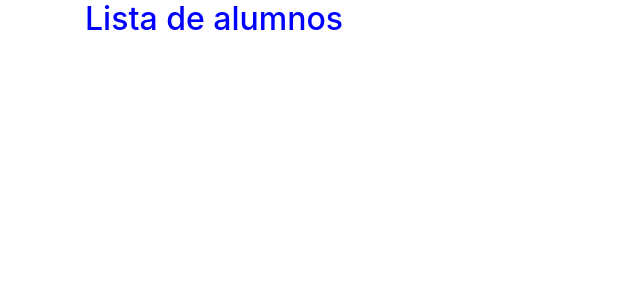
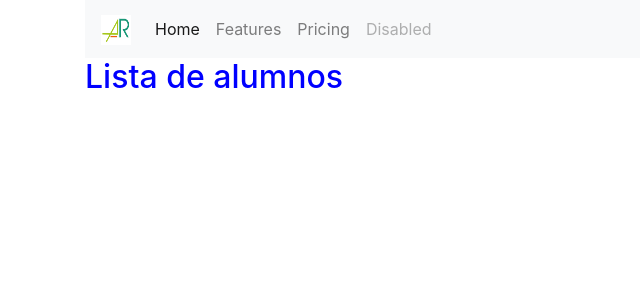
Before and after one commit to mcamachog1/cartera-de-clientes-9, a Django app: page / in a window 1280 px wide. Shown: the top 300 px of the page, without its empty margins (0-640 px from the left). Run offline with Django 3.2, Linux system fonts and the light colour scheme; the visitor is signed in with stand-in values (Sample User, id 1); some libraries are stand-ins or nearby versions.

Commit message:
incorporar logo aresolver

```diff
--- a/backend/server/alumnos/templates/alumnos/layout.html
+++ b/backend/server/alumnos/templates/alumnos/layout.html
@@ -10,6 +10,23 @@
   </head>
   <body>
 		<div class="container">
+			<nav class="navbar navbar-expand-lg navbar-light bg-light">
+				<a class="navbar-brand" href="#">
+					<img src="{% static 'alumnos/imagenes/logo-aresolver.jpeg' %}" width="30" height="30" alt="">
+				</a>
+				<button class="navbar-toggler" type="button" data-toggle="collapse" data-target="#navbarNavAltMarkup" aria-controls="navbarNavAltMarkup" aria-expanded="false" aria-label="Toggle navigation">
+					<span class="navbar-toggler-icon"></span>
+				</button>
+				<div class="collapse navbar-collapse" id="navbarNavAltMarkup">
+					<div class="navbar-nav">
+						<a class="nav-item nav-link active" href="#">Home <span class="sr-only">(current)</span></a>
+						<a class="nav-item nav-link" href="#">Features</a>
+						<a class="nav-item nav-link" href="#">Pricing</a>
+						<a class="nav-item nav-link disabled" href="#">Disabled</a>
+					</div>
+				</div>
+			</nav>
+
 				{% block body %}
 				{% endblock %}
 		</div>
```
Lines whose indentation alone changed are shown as unchanged.
